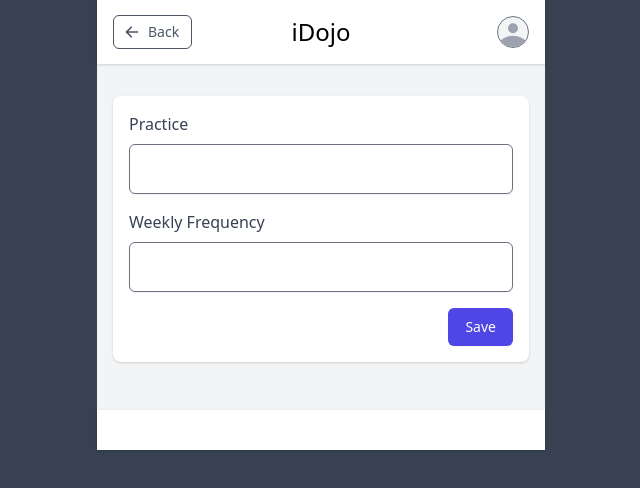
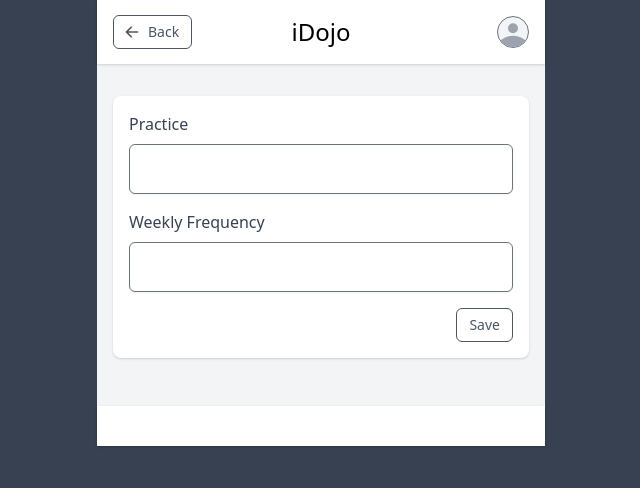
Before and after one commit to sirmews/spa-v2, a React (Create React App) app: page /practice/new in a window 1280 px wide. Shown: the top 488 px of the page, without its empty margins (319-959 px from the left). Built offline with nearby package versions, Linux system fonts and the light colour scheme.

Commit message:
feat: basic button component

```diff
--- /dev/null
+++ b/src/components/Button.tsx
@@ -0,0 +1,10 @@
+const Button = (props: any) => (
+	<button
+		{...props}
+		className="inline-flex items-center px-3 py-2 border border-gray-600 text-sm leading-4 font-medium rounded-md text-gray-600 bg-transparent hover:bg-gray-100 focus:outline-none"
+	>
+		{props.children}
+	</button>
+)
+
+export default Button;
--- a/src/practices/new.tsx
+++ b/src/practices/new.tsx
@@ -2,6 +2,8 @@ import React, {useState} from 'react';
 import { useMutation, gql } from "@apollo/client";
 import { NEW_PRACTICE } from '../gql/mutations/newPractice';
 import { GET_PRACTICES } from '../gql/queries/getPractices';
+import Button from '../components/Button';
+
 import {
   BrowserRouter as Router,
   Switch,
@@ -73,9 +75,7 @@ const NewPractice = () => {
               </div>
             </div>
             <div className="flex justify-end">
-              <button type="submit" className="inline-flex justify-center py-2 px-4 border border-transparent shadow-sm text-sm font-medium rounded-md text-white bg-indigo-600 hover:bg-indigo-700 focus:outline-none focus:ring-2 focus:ring-offset-2 focus:ring-indigo-500">
-                Save
-              </button>
+							<Button type="submit">Save</Button>
             </div>
           </form>
         </div>
```
